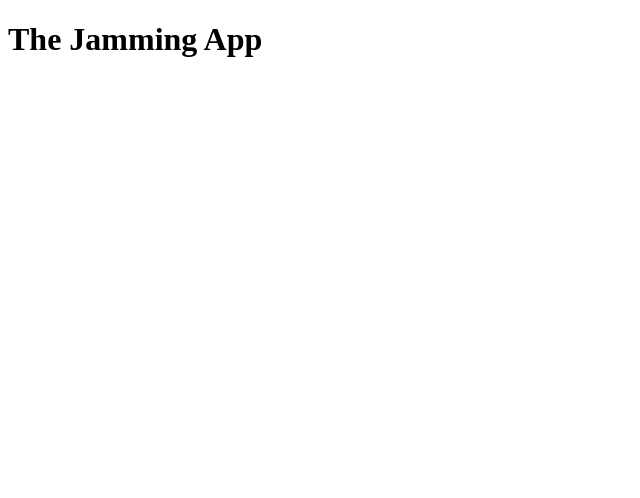
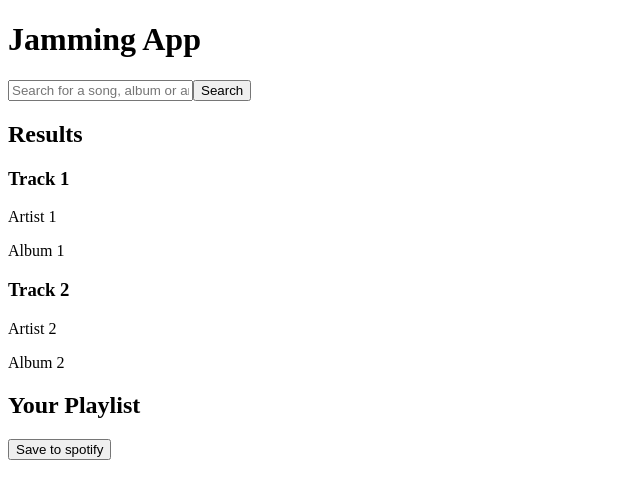
Before and after one commit to KelvynGiller/Jamming, a React (Create React App) app: page / in a window 1280 px wide. Shown: the top 498 px of the page, without its empty margins (0-640 px from the left). Built offline with nearby package versions, Linux system fonts and the light colour scheme.

Commit message:
components update

```diff
--- a/src/components/App/App.js
+++ b/src/components/App/App.js
@@ -1,9 +1,16 @@
+import React from 'react'
+import SearchBar from '../SearchBar/SearchBar';
+import SearchResults from '../SearchResults/SearchResults.js';
+import Playlist from '../Playlist/Playlist';
 
-
-function App() {
+const App = () => {
   return (
-    <h1>The Jamming App</h1>
-  );
+    <div className="app">
+      <h1>Jamming App</h1>
+      <SearchBar />
+      <SearchResults />
+      <Playlist />
+    </div>
+  )
 }
-
 export default App;
--- /dev/null
+++ b/src/components/Playlist/Playlist.js
@@ -0,0 +1,16 @@
+import React from "react";
+import Tracklist from "../Tracklist/Tracklist";
+
+const Playlist = () => {
+    const playlistTracks = [];
+    return (
+        <div className="playlist">
+            <h2>Your Playlist</h2>
+            <Tracklist tracks={playlistTracks} />
+            <button>Save to spotify</button>
+
+        </div>
+    )
+}
+
+export default Playlist;
--- /dev/null
+++ b/src/components/SearchBar/SearchBar.js
@@ -0,0 +1,13 @@
+import React from "react";
+
+const SearchBar = () => {
+    return (
+        <div className="search-bar">
+            <input type="text" placeholder="Search for a song, album or artist!"/>
+            <button>Search</button>
+        </div>
+
+    )
+}
+
+export default SearchBar;
--- /dev/null
+++ b/src/components/SearchResults/SearchResults.js
@@ -0,0 +1,20 @@
+import React from 'react';
+import Tracklist from '../Tracklist/Tracklist';
+import './SearchResults.module.css';
+
+const SearchResults = () => {
+
+    const tracks = [
+        { id: 1, name: 'Track 1', artist: 'Artist 1', album: 'Album 1' },
+        { id: 2, name: 'Track 2', artist: 'Artist 2', album: 'Album 2' },
+    ];
+
+    return (
+        <div className="search-results">
+            <h2>Results</h2>
+            <Tracklist tracks={tracks} />
+        </div>
+    );
+};
+
+export default SearchResults;
--- /dev/null
+++ b/src/components/Track/Track.js
@@ -0,0 +1,14 @@
+import React from "react";
+
+const Track = ({ track }) => {
+    return (
+    <div className="track">
+        <h3>{track.name}</h3>
+        <p>{track.artist}</p>
+        <p>{track.album}</p>
+
+    </div>
+    )
+}
+
+export default Track;
--- /dev/null
+++ b/src/components/Tracklist/Tracklist.js
@@ -0,0 +1,15 @@
+import React from "react";
+import Track from "../Track/Track";
+
+
+const Tracklist = ({tracks}) => {
+    return (
+        <div className="tracklist">
+            {tracks.map(track => (
+                <Track key={track.id} track={track} />
+            ))}
+        </div>
+    )
+}
+
+export default Tracklist;
```
Also changed, not shown: src/components/App/App.module.css (added), src/components/Playlist/Playlist.module.css (added), src/components/SearchBar/SearchBar.module.css (added), src/components/SearchResults/SearchResults.module.css (added), src/components/Track/Track.module.css (added), src/components/Tracklist/Tracklist.module.css (added).
